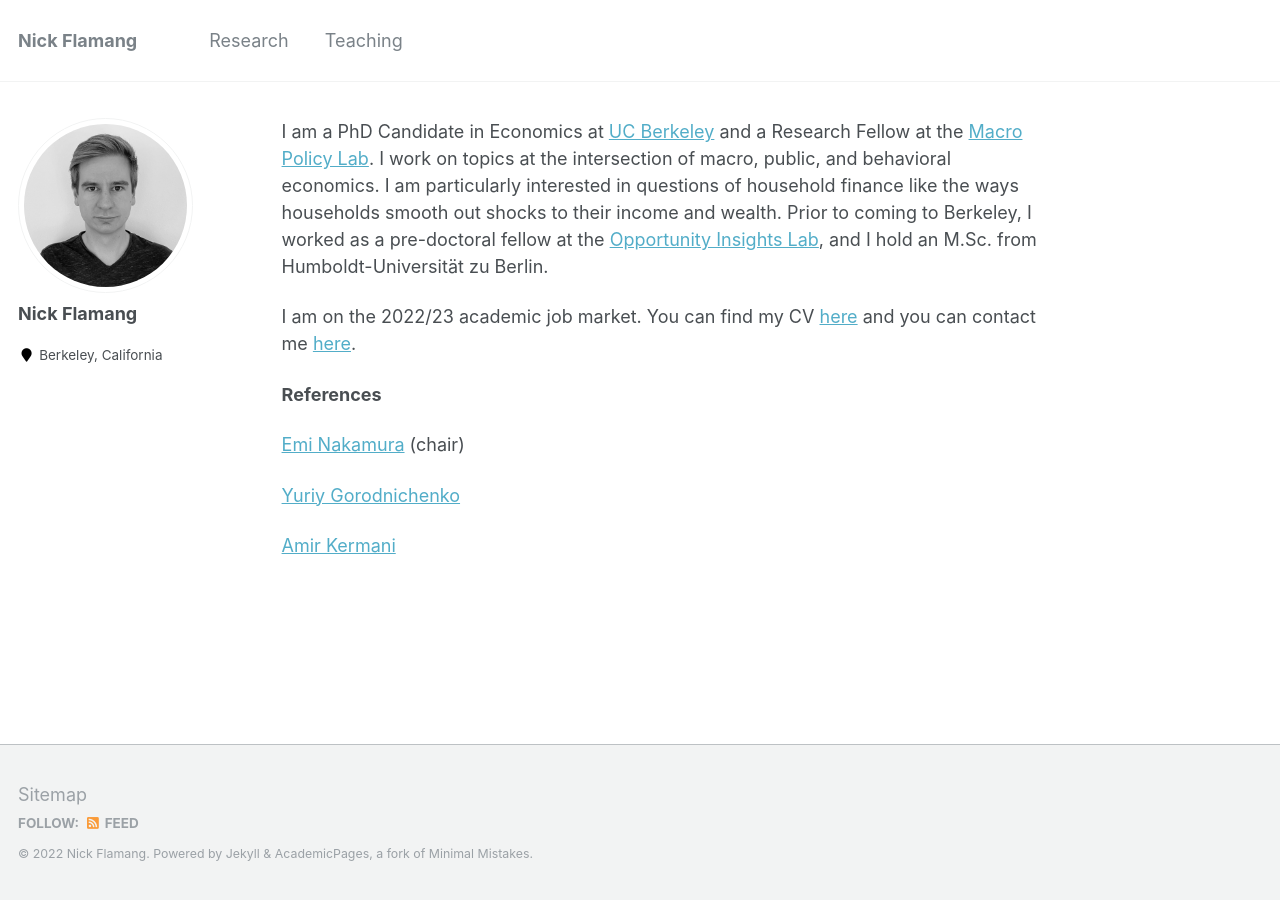
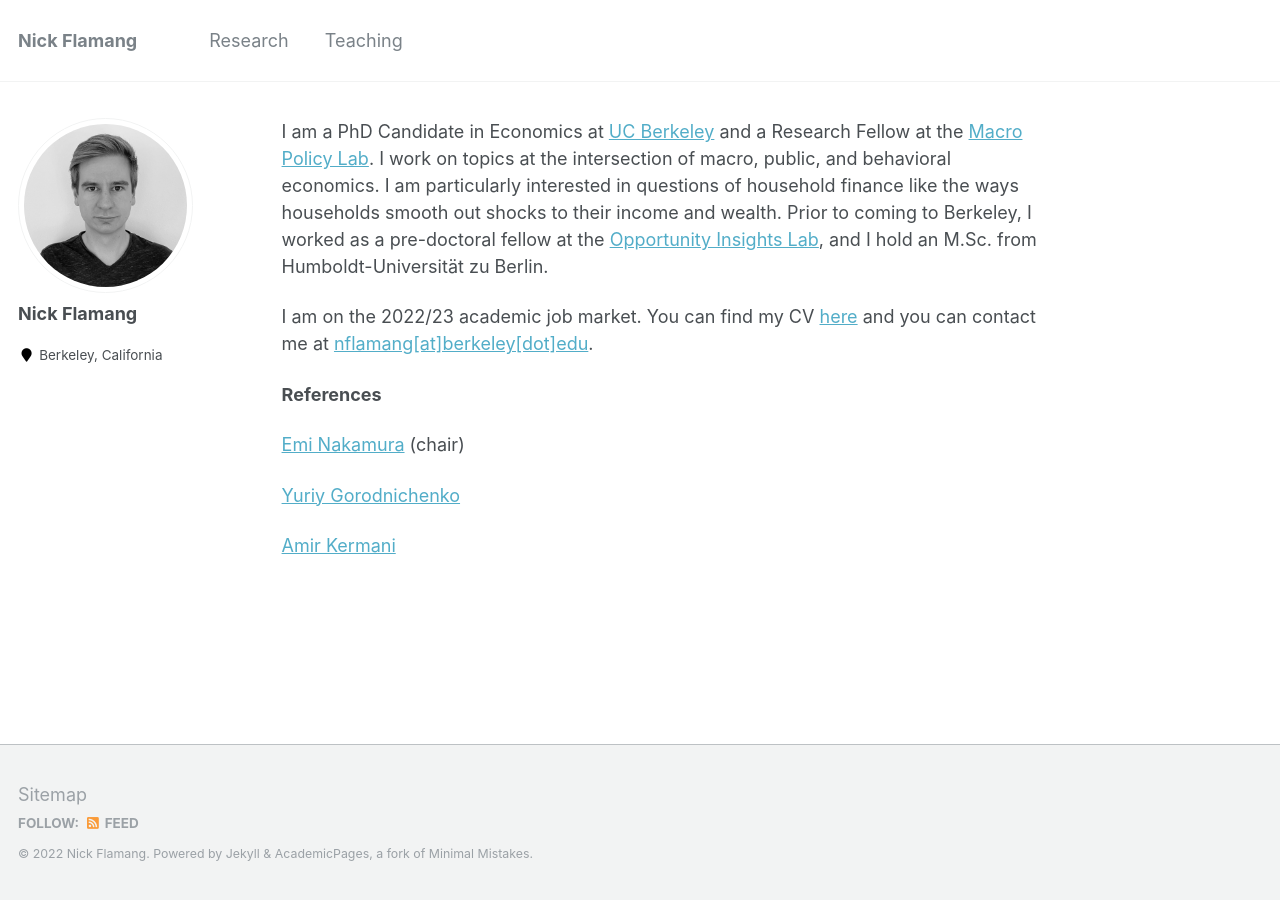
Before and after one commit to nickflamang/nickflamang.github.io, a Jekyll site: the page built from index.md, in a window 1280 px wide. Built offline with Jekyll 4.4.1, drawn with Linux system fonts in a browser that asks for light colours; our own code applies the rules of GitHub Pages for plain Markdown files.

Commit message:
Update index.md

```diff
--- a/index.md
+++ b/index.md
@@ -1,6 +1,6 @@
 I am a PhD Candidate in Economics at [UC Berkeley](https://www.econ.berkeley.edu/) and a Research Fellow at the [Macro Policy Lab](https://www.macropolicylab.org/). I work on topics at the intersection of macro, public, and behavioral economics. I am particularly interested in questions of household finance like the ways households smooth out shocks to their income and wealth. Prior to coming to Berkeley, I worked as a pre-doctoral fellow at the [Opportunity Insights Lab](https://opportunityinsights.org/), and I hold an M.Sc. from Humboldt-Universität zu Berlin.
 
-I am on the 2022/23 academic job market. You can find my CV [here](https://www.dropbox.com/s/8jmjnbfrxfxqa2f/CV_Website.pdf?dl=0) and you can contact me [here](mailto:nflamang@berkeley.edu).
+I am on the 2022/23 academic job market. You can find my CV [here](https://www.dropbox.com/s/8jmjnbfrxfxqa2f/CV_Website.pdf?dl=0) and you can contact me at [nflamang[at]berkeley[dot]edu](mailto:nflamang@berkeley.edu).
 
 
 **References**
```
